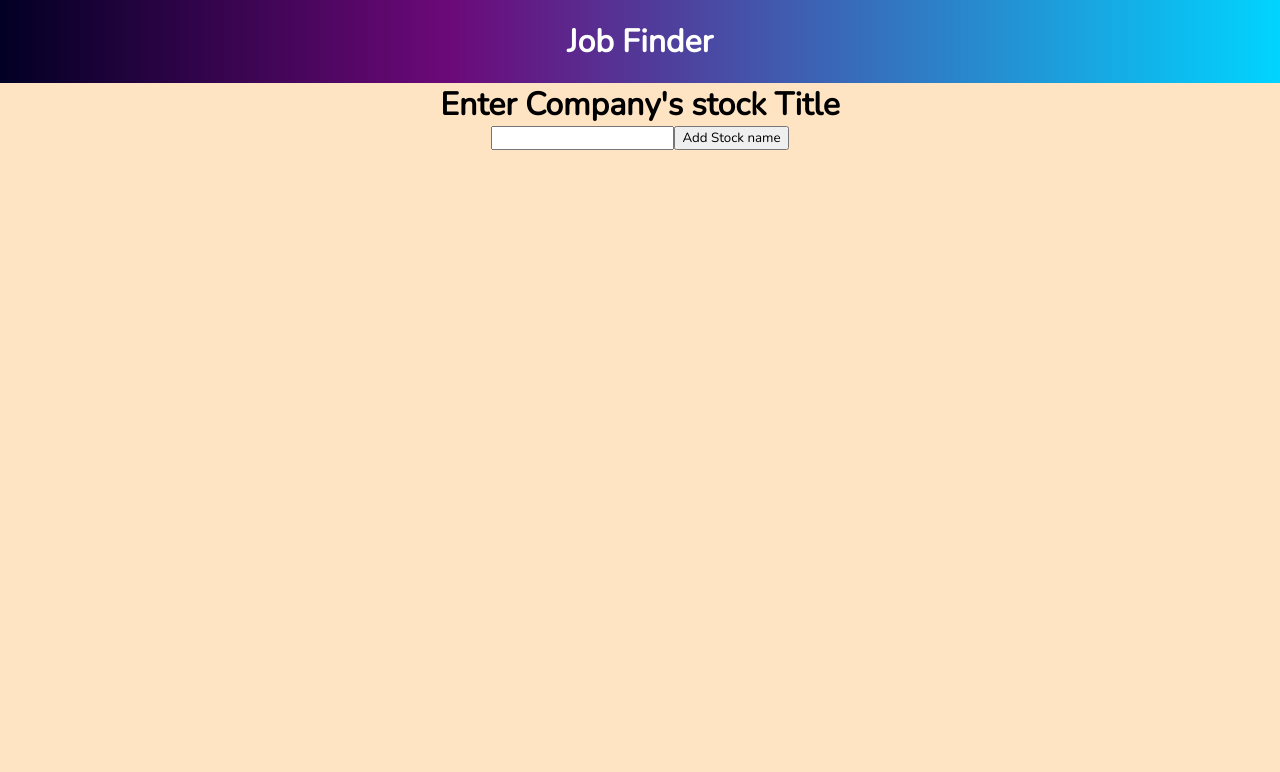
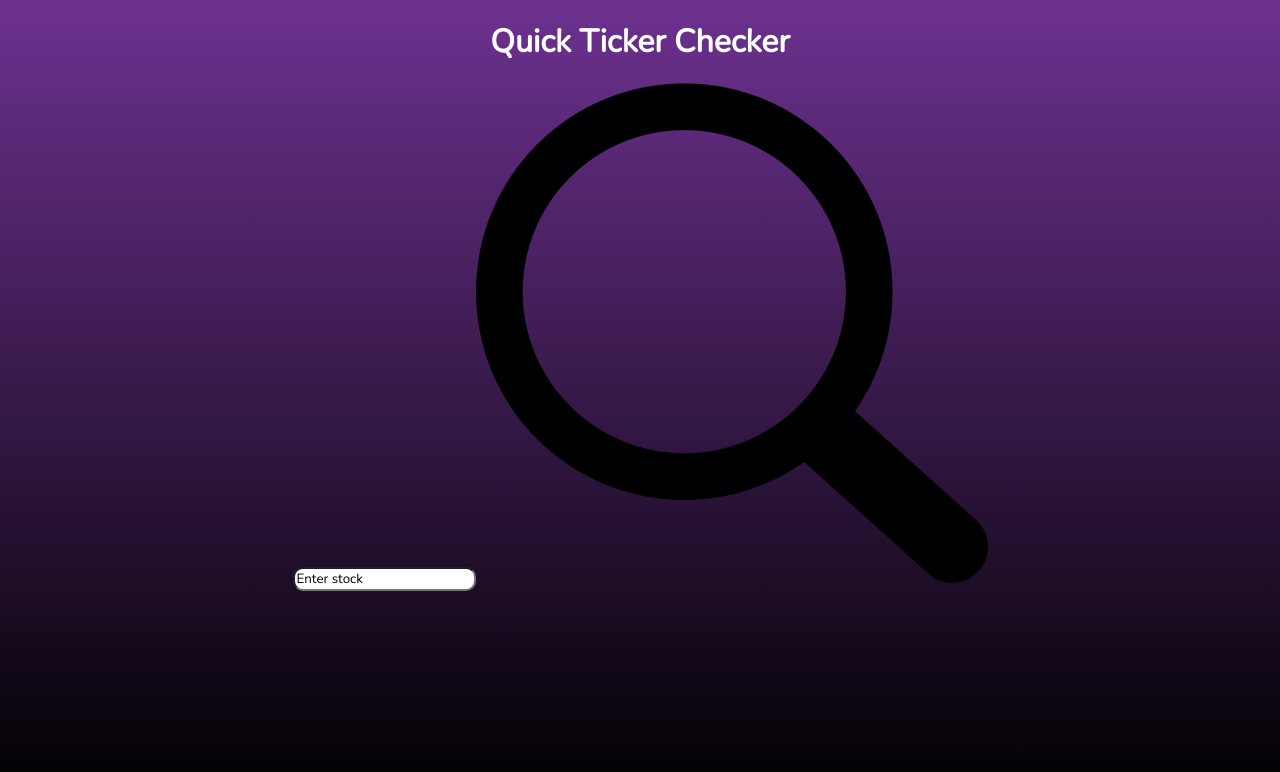
Before and after one commit to GrantjyLi/Simula-Stock, a React (Create React App) app: page / in a window 1280 px wide. Shown: the top 772 px of the page. Built offline with nearby package versions, Linux system fonts and the light colour scheme.

Commit message:
front end changes
working towards a cleaner and better frontend

```diff
--- a/src/App.css
+++ b/src/App.css
@@ -9,7 +9,7 @@
   color: black;
   width: 100%;
   height: 100vh;
-  background-color: bisque;
+  background-image: linear-gradient(to bottom, rgb(109, 49, 144), black);
 }
 #EnterQeury{
   text-align: center;
--- a/src/Header/header.css
+++ b/src/Header/header.css
@@ -4,8 +4,6 @@
 .HeaderMain{
     font-family: Arial, Helvetica, sans-serif;
     color: white;
-    background: rgba(0,212,255,1) 100%;
-    background: linear-gradient(90deg, rgba(2,0,36,1) 0%, rgba(108,9,121,1) 35%, rgba(0,212,255,1) 100%);
     padding: 20px;
     margin: 0;
 
--- a/src/Header/header.jsx
+++ b/src/Header/header.jsx
@@ -4,11 +4,9 @@ import './header.css'
 function Header() {
     return(
         <div className="HeaderMain">
-            <h1 id="HeaderName">Job Finder</h1>
+            <h1 id="HeaderName">Quick Ticker Checker</h1>
         </div>
 
     )
-
-
 }
 export default Header;
--- a/src/SearchResults/SearchResults.css
+++ b/src/SearchResults/SearchResults.css
@@ -1,7 +1,12 @@
-.Input{
+#input{
     text-align: center;
+
     color: white;
-    padding-top: 50px;background: rgb(2,0,36);
-    background: linear-gradient(90deg, rgba(2,0,36,1) 0%, rgba(108,9,121,1) 35%, rgba(0,212,255,1) 100%);
-
 }
+#textInput{
+    border-radius: 10px;
+}
+#searchIcon{
+    height: 25px;
+    width: 25px;
+}
--- a/src/SearchResults/SearchResults.jsx
+++ b/src/SearchResults/SearchResults.jsx
@@ -1,7 +1,8 @@
 import React, { useState } from "react";
 import Axios from 'axios'
 import './SearchResults.css'
-import JobComponent from './JobComponent.jsx'
+import JobComponent from './TickerComponent.jsx'
+import searchIcon from './images/search-icon.png'
 
 const myKey = "297df47f70a8438bb3329c6b9e2499db";
 function Results() {
@@ -46,19 +47,17 @@ function Results() {
     }
 
     return(
-        <div>
-            <div className="input">
-                <h1 id = 'EnterQeury'>Enter Company's stock Title</h1>
+        <div className="SearchResults">
+            <div id="input">
 
                 <input
                     type="text"
-                    id="nameInput"
+                    id="textInput"
+                    defaultValue = "Enter stock"
                     onChange={(e) => {setSearch(e.target.value)}}
+
                 />
-
-                <button id = "searchButton" onClick={getData}>
-                    Add Stock name
-                </button>
+                <img src={searchIcon} onClick={getData}/>
 
             </div>
 
```
Also changed, not shown: src/SearchResults/JobComponent.css (deleted), src/SearchResults/TickerComponent.css (added), src/SearchResults/TickerComponent.jsx (renamed from src/SearchResults/JobComponent.jsx), src/SearchResults/images/search-icon.png (added).
